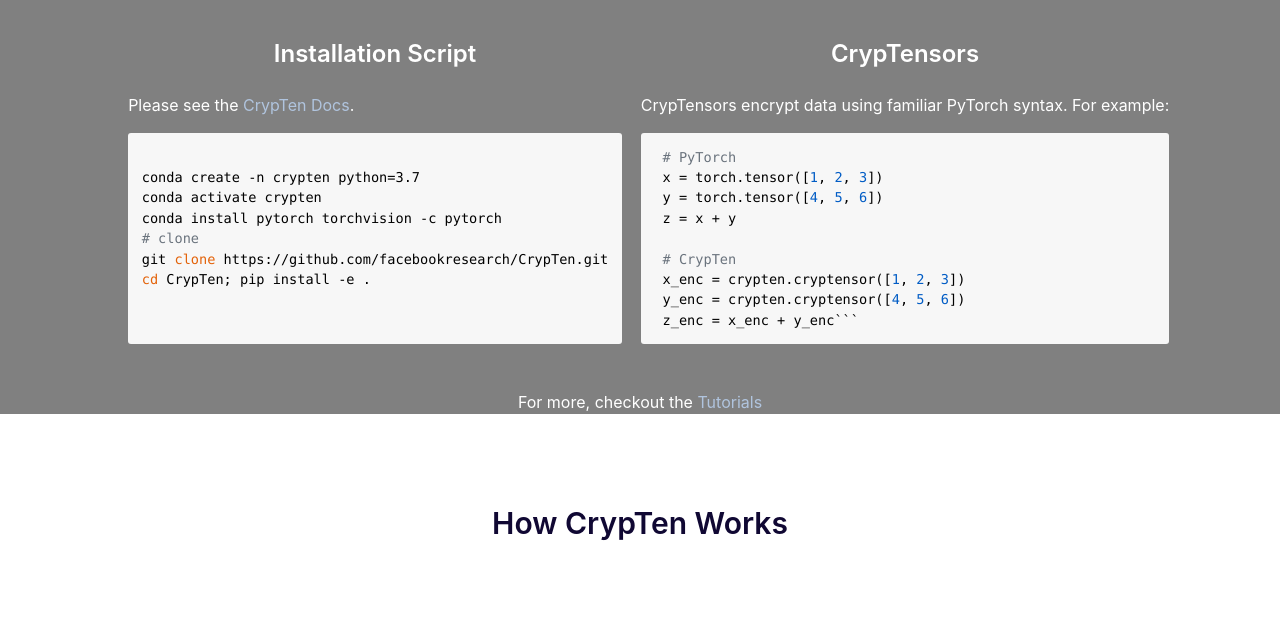
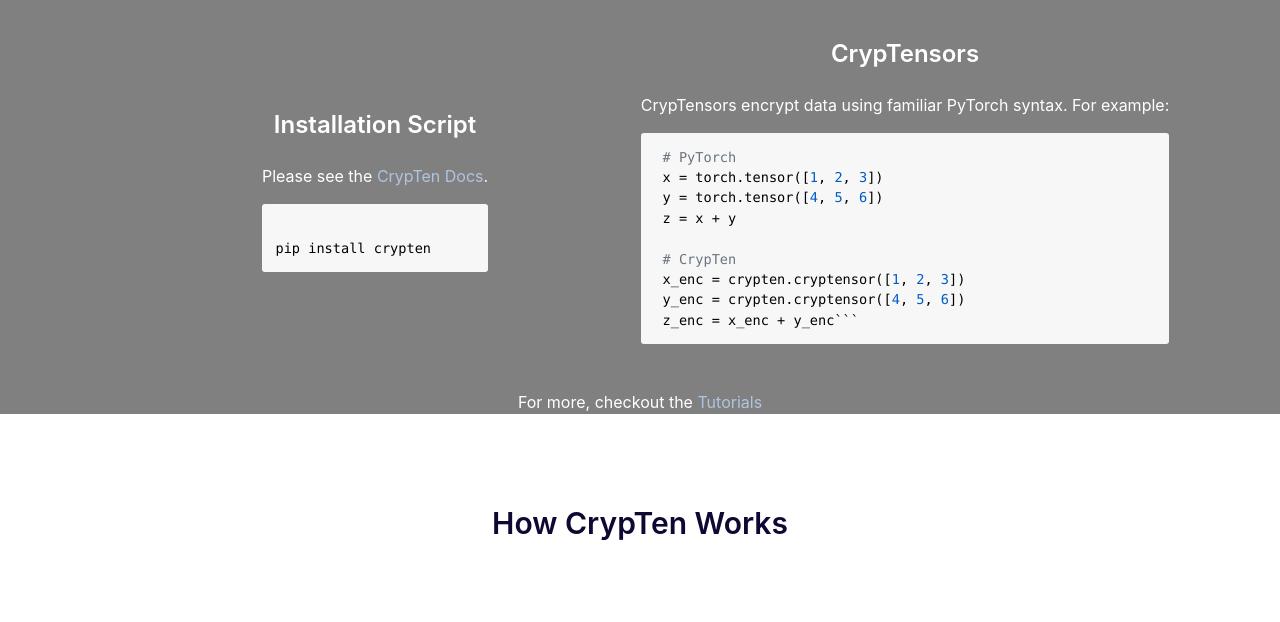
Before and after one commit to facebookresearch/CrypTen, a plain HTML site: page index.html in a window 1280 px wide. Shown: the part 1160-1782 px from the top of the page. Drawn offline with nearby package versions, Linux system fonts and the light colour scheme; some packages are replaced by stand-ins of ours; a script that the page names is missing.

Commit message:
installation instructions on site

```diff
--- a/index.html
+++ b/index.html
@@ -3,14 +3,7 @@
 </span></div></div></div><div class="blockElement alignCenter fourByGridBlock imageAlignBottom"><div class="blockContent"><div></div></div><div class="blockImage"><img src="img/crypten-diagram.jpg"/></div></div></div></div></div><div class="container darkBackground paddingBottom paddingTop" id="try"><div class="wrapper"><div class="gridBlock"><div class="blockElement alignCenter twoByGridBlock"><div class="blockContent"><h2><div><span><p>Installation Script</p>
 </span></div></h2><div><span><p>Please see the <a href="https://github.com/facebookresearch/crypten#installing-crypten">CrypTen Docs</a>.</p>
 <pre><code class="hljs css language-bash">
-conda create -n crypten python=3.7
-conda activate crypten
-conda install pytorch torchvision -c pytorch
-<span class="hljs-comment"># clone</span>
-git <span class="hljs-built_in">clone</span> https://github.com/facebookresearch/CrypTen.git
-<span class="hljs-built_in">cd</span> CrypTen; pip install -e .
-
-
+pip install crypten
 </code></pre>
 </span></div></div></div><div class="blockElement alignCenter twoByGridBlock"><div class="blockContent"><h2><div><span><p>CrypTensors</p>
 </span></div></h2><div><span><p>CrypTensors encrypt data using familiar PyTorch syntax. For example:</p>
```
